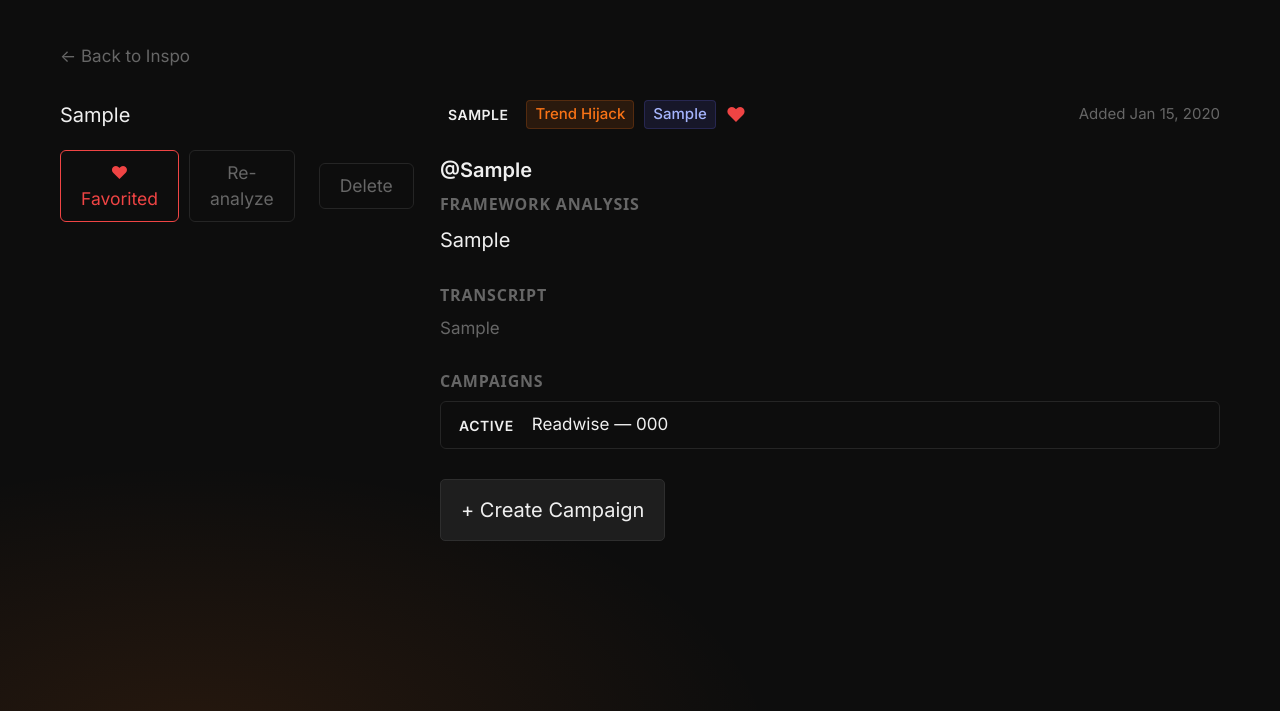
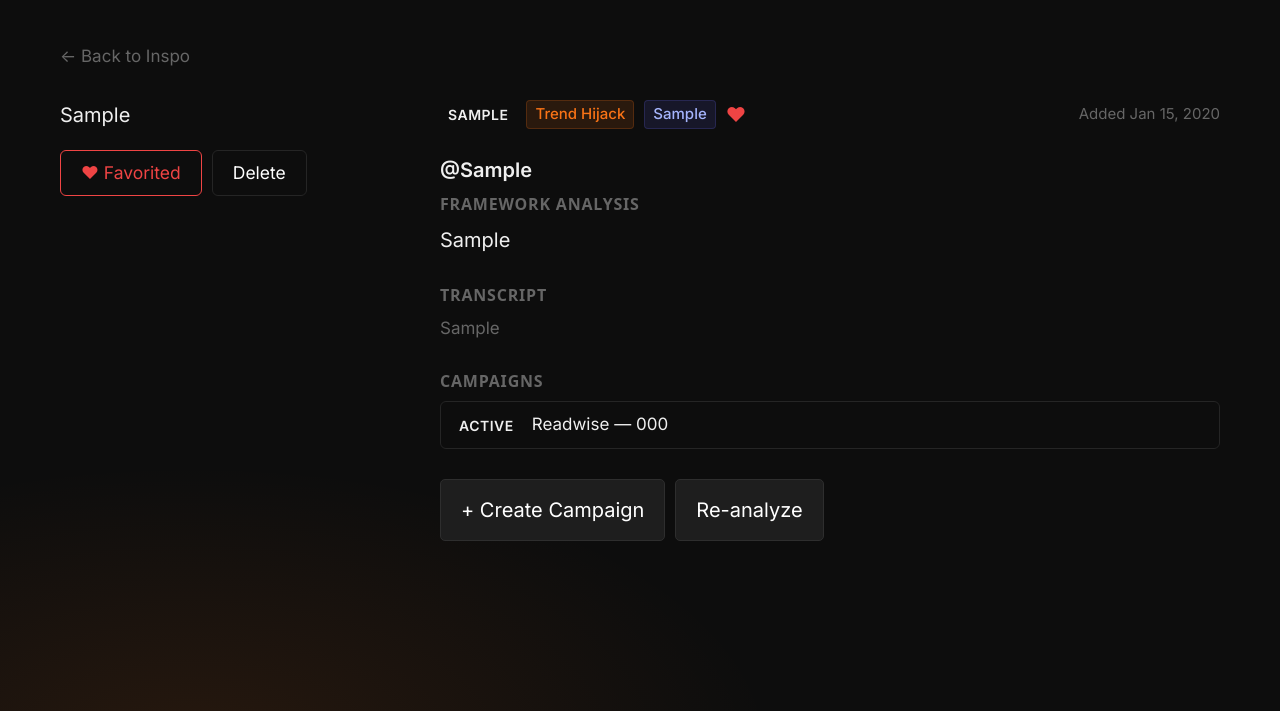
Before and after one commit to erinmuur/spark, a Flask app: page /videos/1 in a window 1280 px wide. Shown: the part 89-800 px from the top of the page. Run offline with Flask 3, Linux system fonts and the light colour scheme; tables that the repository leaves empty hold one stand-in row (values such as "Sample post"); some libraries are stand-ins or nearby versions; some web fonts are replaced.

Commit message:
Move Re-analyze next to Create Campaign, make all button text white
Co-Authored-By: Claude Sonnet 4.6 <noreply@anthropic.com>

```diff
--- a/templates/video_detail.html
+++ b/templates/video_detail.html
@@ -58,14 +58,6 @@
               hx-target="this" hx-swap="outerHTML">
         {% if video.favorited %}♥{% else %}♡{% endif %} {{ 'Favorited' if video.favorited else 'Favorite' }}
       </button>
-      <button class="detail-action-btn"
-              hx-post="/videos/{{ video.id }}/reanalyze"
-              hx-swap="none"
-              hx-indicator="#reanalyze-indicator"
-              onclick="this.textContent='Analyzing…'; this.disabled=true;">
-        Re-analyze
-      </button>
-      <span id="reanalyze-indicator" class="htmx-indicator spinner"></span>
       <form method="post" action="/videos/{{ video.id }}/delete" style="margin:0;"
             onsubmit="return confirm('Delete this video?')">
         <button type="submit" class="detail-action-btn delete-btn">Delete</button>
@@ -122,6 +114,7 @@
     </section>
     {% endif %}
 
+    <div style="display:flex; gap:0.5rem; flex-wrap:wrap;">
     <button class="secondary"
       hx-get="/campaigns/new?video_id={{ video.id }}"
       hx-target="#modal-content"
@@ -129,6 +122,14 @@
       style="width:auto;">
       + Create Campaign
     </button>
+    <button class="secondary"
+      hx-post="/videos/{{ video.id }}/reanalyze"
+      hx-swap="none"
+      onclick="this.textContent='Analyzing…'; this.disabled=true;"
+      style="width:auto;">
+      Re-analyze
+    </button>
+    </div>
   </div>
 </div>
 
@@ -152,11 +153,13 @@
   border-radius: 6px;
   border: 1px solid var(--pico-muted-border-color);
   background: transparent;
-  color: var(--pico-muted-color);
+  color: #fff;
   cursor: pointer;
   transition: border-color 0.15s, color 0.15s;
 }
-.detail-action-btn:hover { border-color: var(--pico-color); color: var(--pico-color); }
+.detail-action-btn:hover { border-color: var(--pico-color); color: #fff; }
+/* Ensure secondary buttons also have white text */
+.detail-info button.secondary { color: #fff !important; }
 .fav-btn-detail.active { color: #ef4444 !important; border-color: #ef4444 !important; }
 .delete-btn:hover { color: #ef4444 !important; border-color: #ef4444 !important; }
 
```
